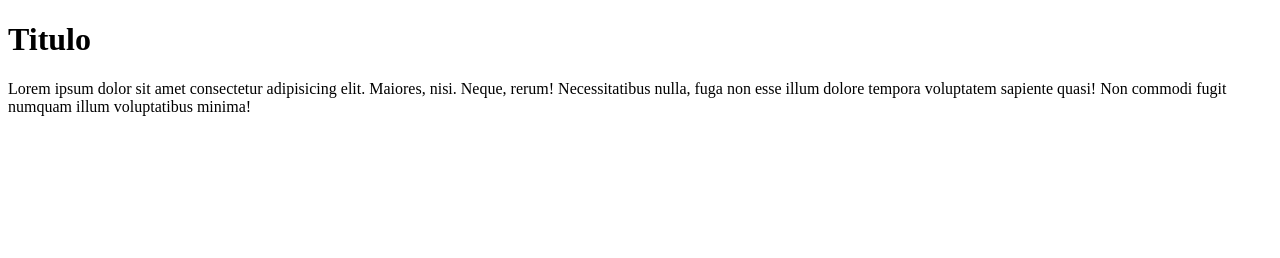
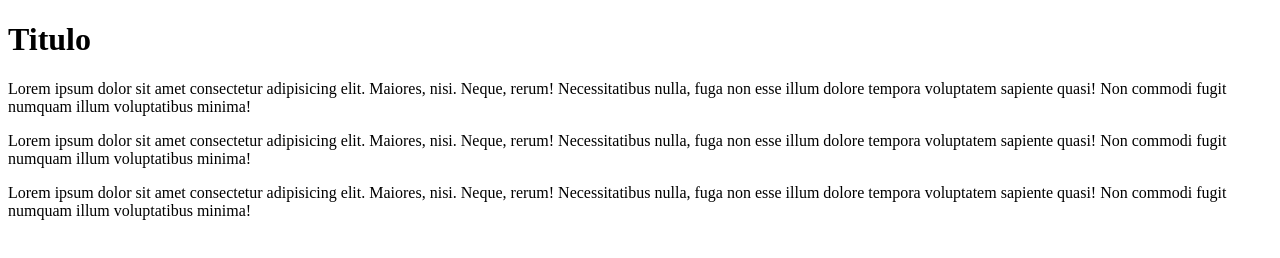
Before and after one commit to Jial17new/primer_repo, a plain HTML site: page index.html in a window 1280 px wide. Drawn offline with Linux system fonts and the light colour scheme.

Commit message:
agregando cambios al repo remoto

```diff
--- a/index.html
+++ b/index.html
@@ -8,5 +8,7 @@
 <body>
     <h1>Titulo</h1>
     <p>Lorem ipsum dolor sit amet consectetur adipisicing elit. Maiores, nisi. Neque, rerum! Necessitatibus nulla, fuga non esse illum dolore tempora voluptatem sapiente quasi! Non commodi fugit numquam illum voluptatibus minima!</p>
+    <p>Lorem ipsum dolor sit amet consectetur adipisicing elit. Maiores, nisi. Neque, rerum! Necessitatibus nulla, fuga non esse illum dolore tempora voluptatem sapiente quasi! Non commodi fugit numquam illum voluptatibus minima!</p>
+    <p>Lorem ipsum dolor sit amet consectetur adipisicing elit. Maiores, nisi. Neque, rerum! Necessitatibus nulla, fuga non esse illum dolore tempora voluptatem sapiente quasi! Non commodi fugit numquam illum voluptatibus minima!</p>
 </body>
 </html>
```
